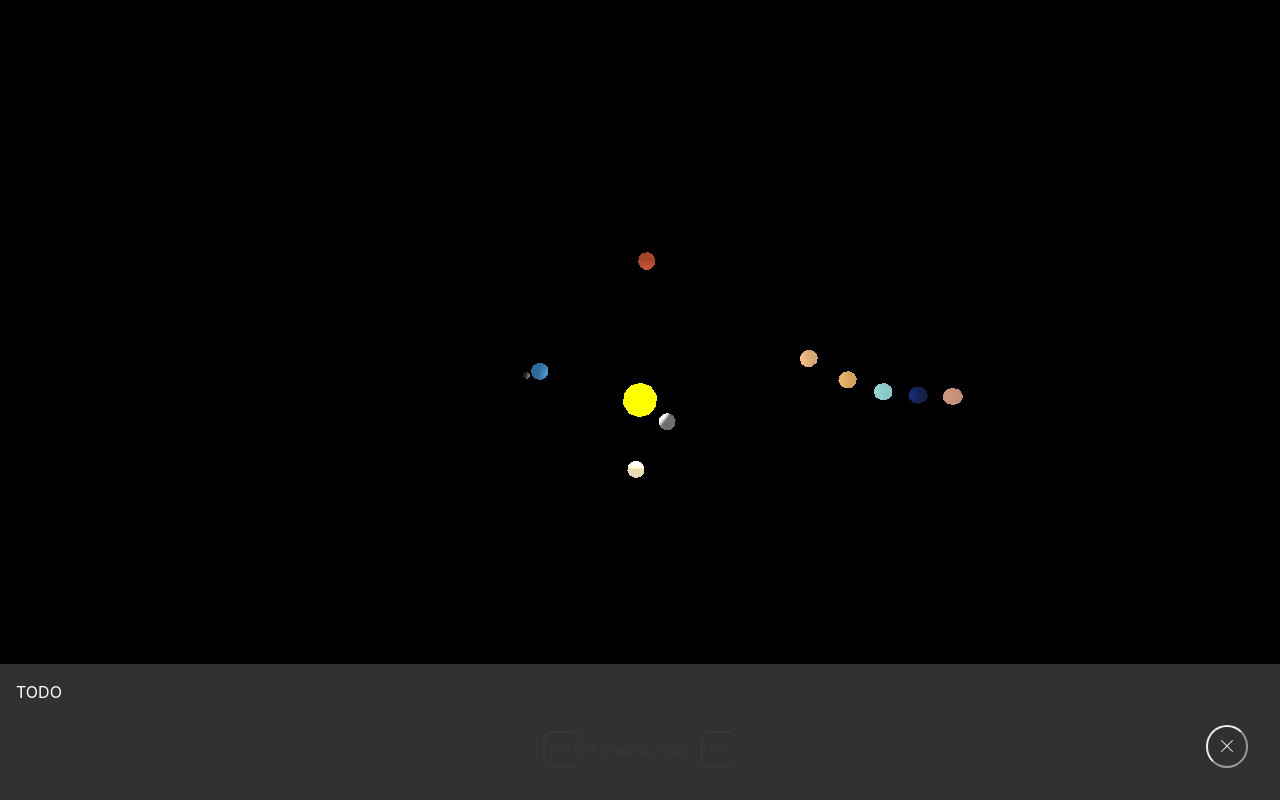
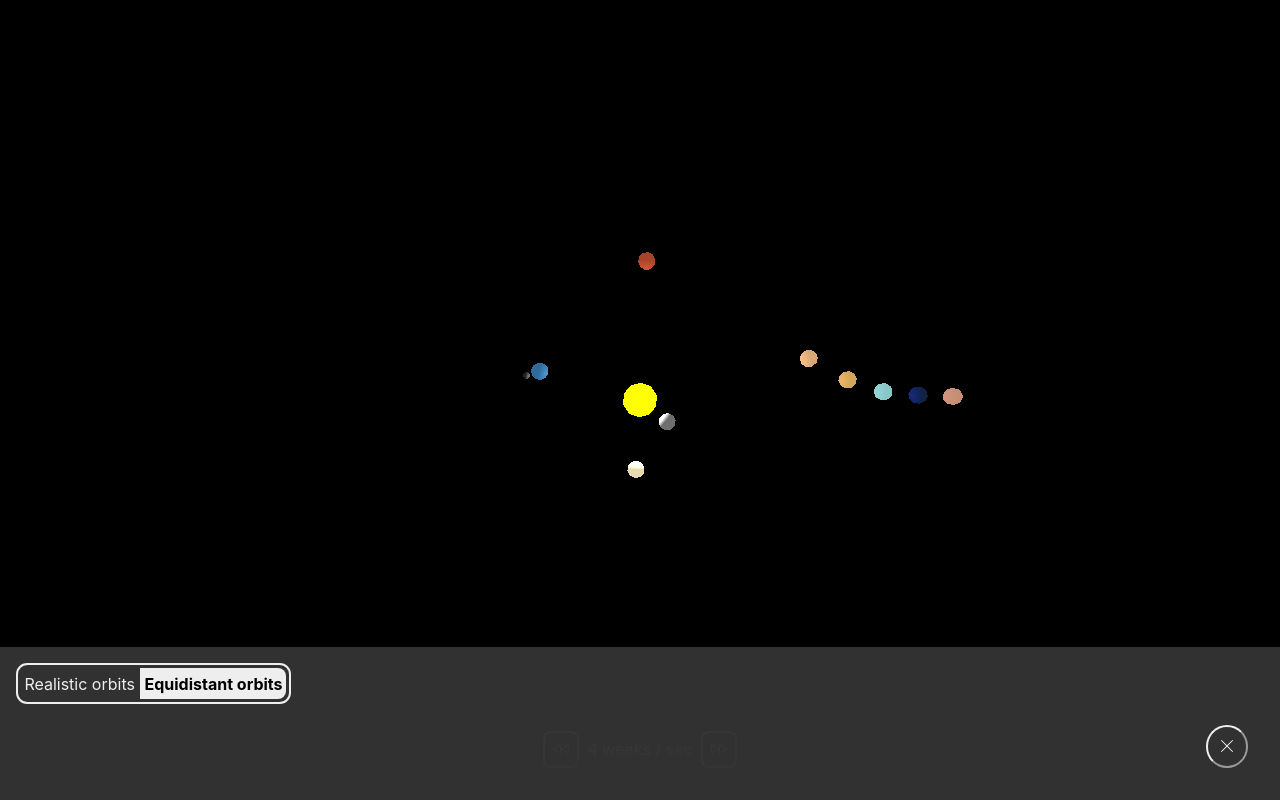
Before and after one commit to spicalous/space-viz, a Vue app: page / in a window 1280 px wide. Both pictures are taken after a click on the button 1226 px from the left and 746 px from the top of the page. Built offline with nearby package versions, Linux system fonts and the light colour scheme; the HTML template or start-up script is replaced by a standard one.

Commit message:
add text box toggle

```diff
--- a/src/assets/base.css
+++ b/src/assets/base.css
@@ -1,19 +1,41 @@
 /* color palette from <https://github.com/vuejs/theme> */
 :root {
-  --blah: #181818;
-  --white: #ffffff
+  --white: #EEEEEE;
+  --black: #000000;
 }
 
 /* semantic color variables for this project */
 :root {
   --text-colour: var(--white);
-  --body-bg-colour: var(--blah);
+  --body-bg-colour: #181818;
+
+  --button-text-colour: var(--white);
+  --button-border-colour: var(--white);
+  --button-active-bg-colour: var(--white);
+  --button-active-text-colour: var(--black);
+  --button-hover-bg-colour: var(--white);
+  --button-hover-text-colour: var(--black);
+
+  --text-toggle-border-colour: var(--white);
+  --text-toggle-active-bg-colour: var(--white);
+  --text-toggle-active-text-colour: var(--black);
 }
 
 @media (prefers-color-scheme: dark) {
   :root {
     --text-colour: var(--white);
-    --body-bg-colour: var(--blah);
+    --body-bg-colour: #181818;
+
+  --button-text-colour: var(--white);
+  --button-border-colour: var(--white);
+  --button-active-bg-colour: var(--white);
+  --button-active-text-colour: var(--black);
+  --button-hover-bg-colour: var(--white);
+  --button-hover-text-colour: var(--black);
+
+  --text-toggle-border-colour: var(--white);
+  --text-toggle-active-bg-colour: var(--white);
+  --text-toggle-active-text-colour: var(--black);
   }
 }
 
--- a/src/assets/main.css
+++ b/src/assets/main.css
@@ -33,8 +33,8 @@ button {
   cursor: pointer;
   display: inline-block;
   background-color: transparent;
-  color: #EEEEEE;
-  border-color: #EEEEEE;
+  color: var(--button-text-colour);
+  border-color: var(--button-border-colour);
 
   &:disabled {
     cursor: not-allowed;
@@ -42,16 +42,16 @@ button {
     color: #333333;
   }
   &:active {
-    background-color: #EEEEEE;
-    color: #000000;
+    background-color: var(--button-active-bg-colour);
+    color: var(--button-active-text-colour);
   }
 }
 
 /* only style hover if device supports it i.e. mouse pointer and not touch devices */
 @media (hover: hover) {
     button:hover:enabled {
-      background-color: #EEEEEE;
-      color: #000000;
+      background-color: var(--button-hover-bg-colour);
+      color: var(--button-hover-text-colour);
     }
 }
 
--- a/src/components/MainContainer.vue
+++ b/src/components/MainContainer.vue
@@ -12,6 +12,7 @@
   }>();
 
   const speed = ref(Speed.FOUR_WEEKS_PER_SECOND);
+  const equidistantOrbits = ref(true);
   const fps = ref(0);
   const objects: AstronomicalObjectViewModel[] = [];
   const scene = initScene();
@@ -115,6 +116,7 @@
     />
     <UserControlsContainer
       v-model:current-speed="speed"
+      v-model:equidistant-orbits="equidistantOrbits"
     />
     <DebugContainer
       v-if="props.debugEnabled"
--- /dev/null
+++ b/src/components/TextToggle.vue
@@ -0,0 +1,60 @@
+<script setup lang="ts">
+  import type { Ref } from 'vue';
+
+  const model: Ref<boolean> = defineModel({ default: true });
+  const props = defineProps<{
+    leftFalseText: string,
+    rightTrueText: string
+  }>();
+</script>
+
+<template>
+  <div class="text-toggle">
+    <div
+      class="toggle-button"
+      :class="{ active: !model }"
+      @click="model = false"
+    >
+      {{ props.leftFalseText }}
+    </div>
+    <div
+      class="toggle-button"
+      :class="{ active: model }"
+      @click="model = true"
+    >
+      {{ props.rightTrueText }}
+    </div>
+  </div>
+</template>
+
+<style scoped>
+  .text-toggle {
+    display: inline-block;
+    border: solid 2px;
+    border-radius: 0.7rem;
+    border-color: var(--text-toggle-border-colour);
+    padding: 0.2rem;
+
+    .toggle-button {
+      cursor: pointer;
+      display: inline-block;
+      padding: 0.2rem;
+
+      &.active {
+        font-weight: bold;
+        color: var(--text-toggle-active-text-colour);
+        background-color: var(--text-toggle-active-bg-colour);
+      }
+      &:first-child {
+        border-top-left-radius: 0.5rem;
+        border-bottom-left-radius: 0.5rem;
+        padding-right: 0.3rem;
+      }
+      &:last-child {
+        border-top-right-radius: 0.5rem;
+        border-bottom-right-radius: 0.5rem;
+        padding-left: 0.3rem;
+      }
+    }
+  }
+</style>
--- a/src/components/UserControlsContainer.vue
+++ b/src/components/UserControlsContainer.vue
@@ -6,8 +6,10 @@
   import IconFastForward from './icons/IconFastForward.vue';
   import IconRewind from './icons/IconRewind.vue';
   import IconList from './icons/IconList.vue';
+  import TextToggle from './TextToggle.vue';
 
   const currentSpeed: Ref<Speed> = defineModel('currentSpeed', { required: true });
+  const equidistantOrbits: Ref<boolean> = defineModel('equidistantOrbits', { required: true });
   const showMenu = ref(false);
 
   const SPEED_TO_INDEX = [
@@ -56,7 +58,13 @@
 
     <div v-if="showMenu" class="menu">
       <div class="menu-content">
-        TODO
+        <div class="menu-row">
+          <TextToggle
+            v-model="equidistantOrbits"
+            left-false-text="Realistic orbits"
+            right-true-text="Equidistant orbits"
+          />
+        </div>
       </div>
     </div>
     <div class="off-screen-toggle">
```
Also changed, not shown: 2 other files (tests, documents, lock files or other folders).
